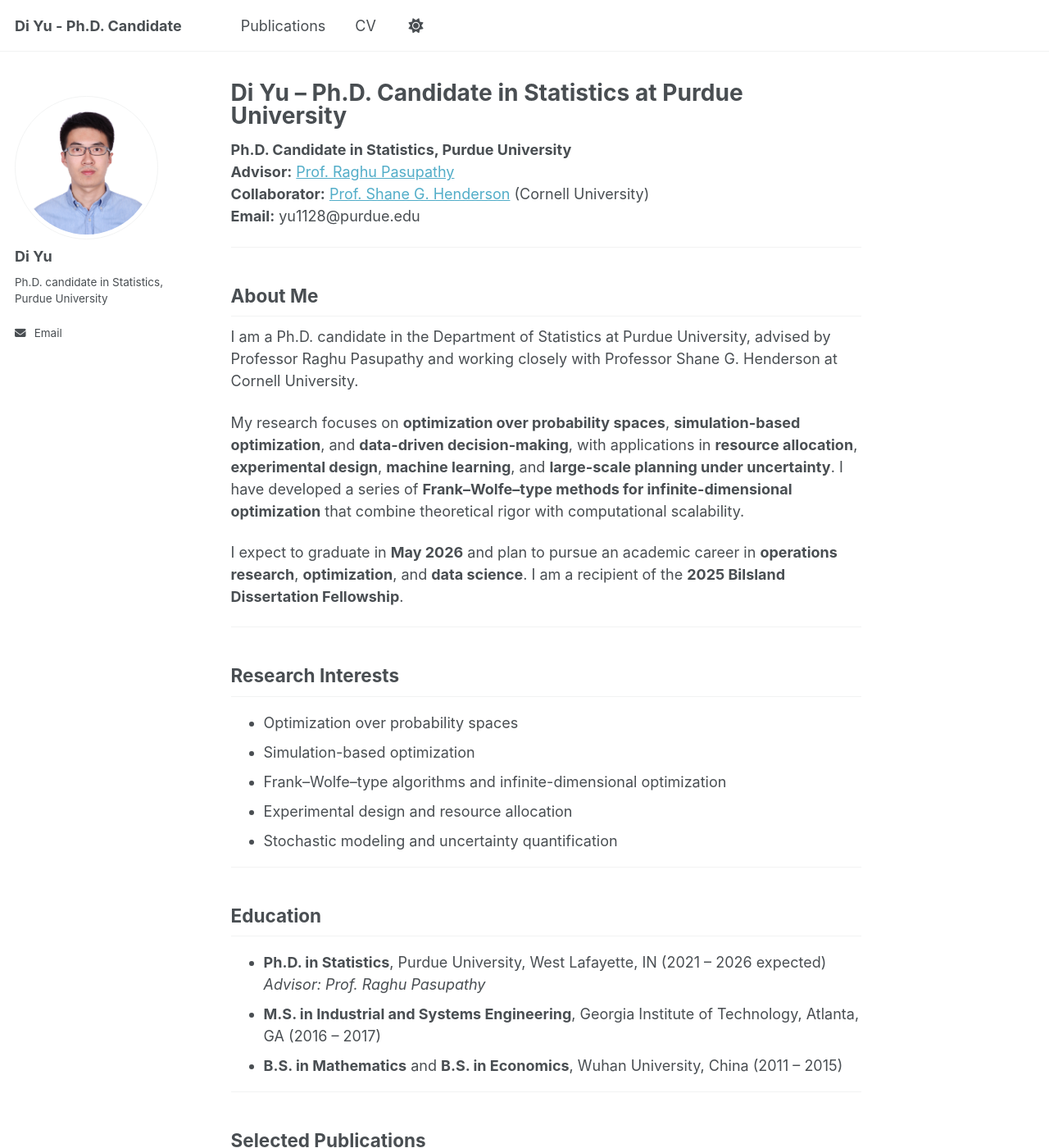
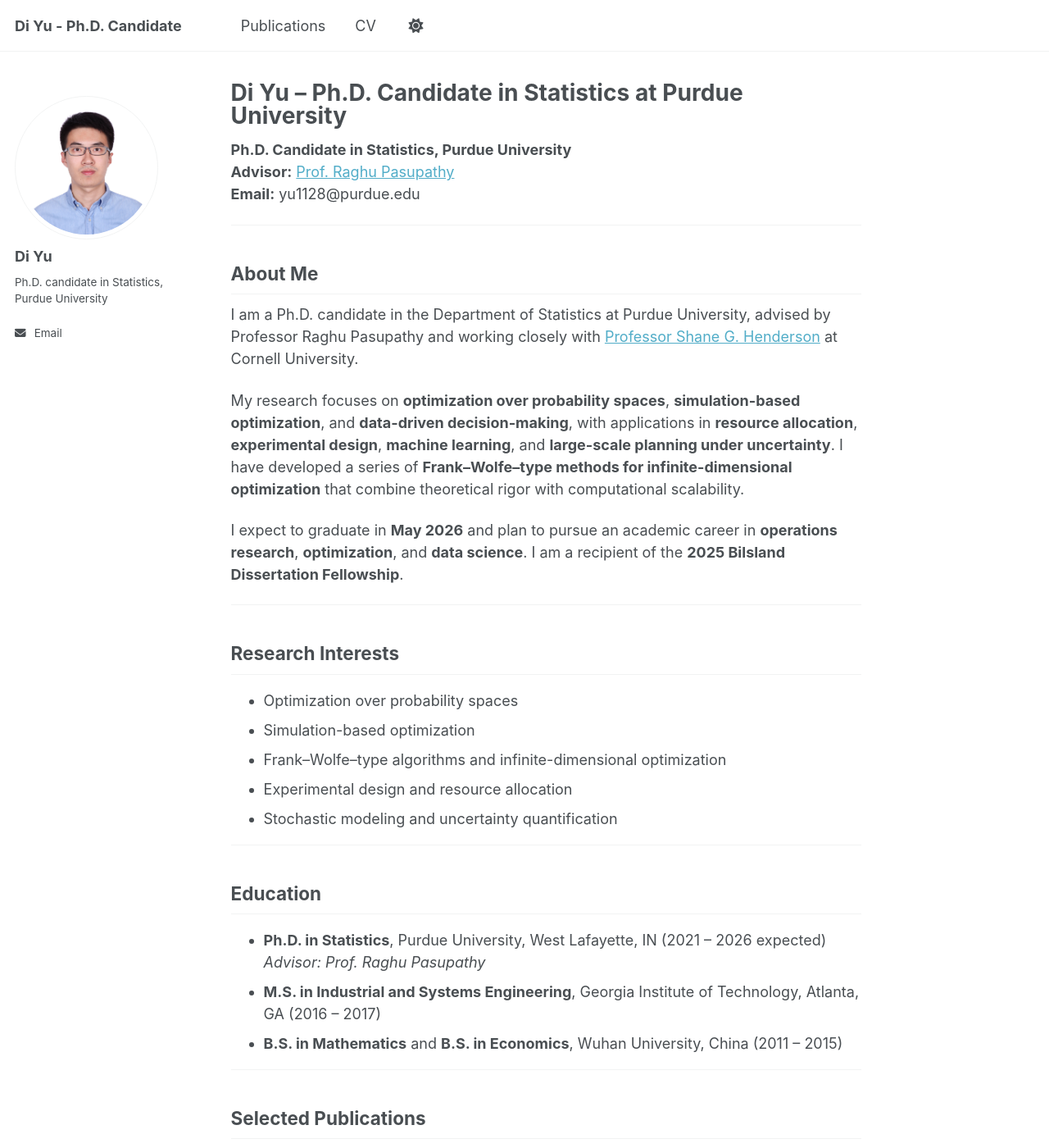
Before and after one commit to yudi12358/yudi12358.github.io, a Jekyll site: the page built from _pages/about.md, in a window 1280 px wide and 1400 px high. Shown: the whole window at 82% size. Built offline with Jekyll 4.4.1, drawn with Linux system fonts in a browser that asks for light colours; a script that is not in the unit is left out; some of the changed text lies outside the part shown.

Commit message:
Update about.md

```diff
--- a/_pages/about.md
+++ b/_pages/about.md
@@ -9,14 +9,13 @@ redirect_from:
 
 **Ph.D. Candidate in Statistics, Purdue University**
 **Advisor:** [Prof. Raghu Pasupathy](https://www.stat.purdue.edu/~pasupath/)
-**Collaborator:** [Prof. Shane G. Henderson](https://people.orie.cornell.edu/shane/) (Cornell University)
 **Email:** yu1128@purdue.edu
 
 ---
 
 ## About Me
 
-I am a Ph.D. candidate in the Department of Statistics at Purdue University, advised by Professor Raghu Pasupathy and working closely with Professor Shane G. Henderson at Cornell University.
+I am a Ph.D. candidate in the Department of Statistics at Purdue University, advised by Professor Raghu Pasupathy and working closely with [Professor Shane G. Henderson](https://people.orie.cornell.edu/shane/) at Cornell University.
 
 My research focuses on **optimization over probability spaces**, **simulation-based optimization**, and **data-driven decision-making**, with applications in **resource allocation**, **experimental design**, **machine learning**, and **large-scale planning under uncertainty**. I have developed a series of **Frank–Wolfe–type methods for infinite-dimensional optimization** that combine theoretical rigor with computational scalability.
 
```
Also changed, not shown: other parts of _pages/about.md (+1 -4 lines).
